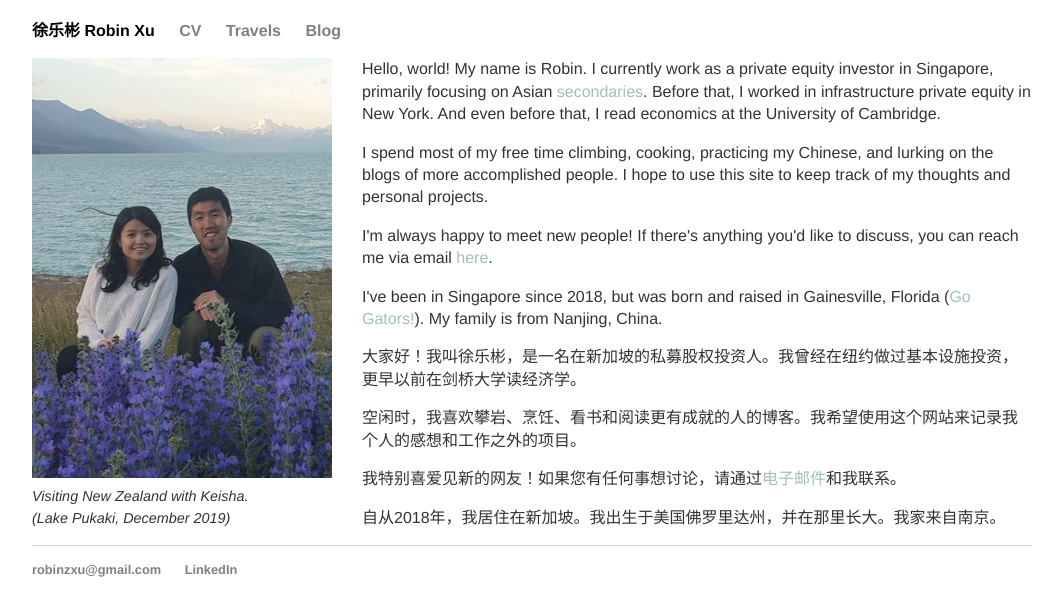
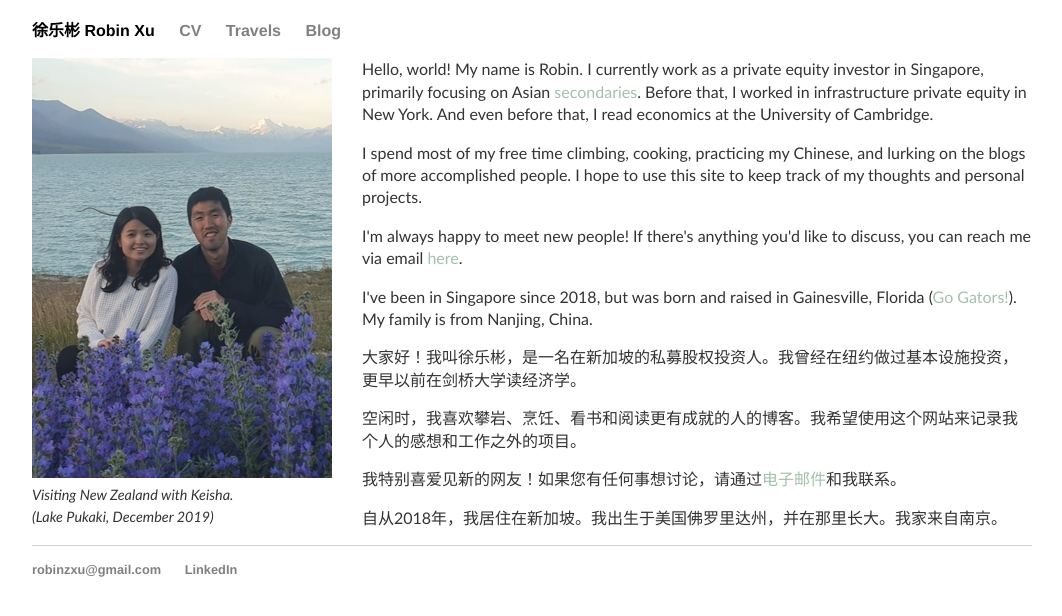
Before and after one commit to robinzxu/robinzxu.github.io, a Jekyll site: the page index.html, which Jekyll copies as it is, in a window 1280 px wide. Shown: the top 616 px of the page, without its empty margins (108-1170 px from the left). Built offline with Jekyll 4.4.1, drawn with Linux system fonts in a browser that asks for light colours.

Commit message:
Update main.css

```diff
--- a/css/main.css
+++ b/css/main.css
@@ -2,7 +2,7 @@ body {
     margin: 20px auto;
     width: 90%;
     max-width:1000px;
-    font-family: 'Helvetica', 'Arial', 'Sans-Serif';
+    font-family: 'Calibri', 'Helvetica', 'Arial', 'Sans-Serif';
     line-height: 1.4em;
     color: #333;
 }
```
